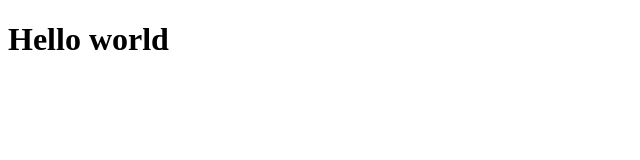
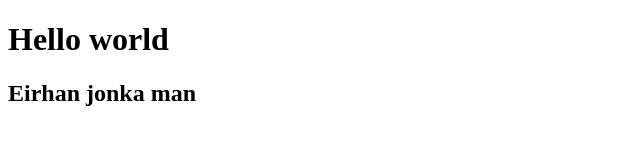
Before and after one commit to Kuplinov7788/demo-, a plain HTML site: page index.html in a window 1280 px wide. Shown: the whole page, without its empty margins (0-640 px from the left). Drawn offline with Linux system fonts and the light colour scheme.

Commit message:
ikichi ozgartirishm

```diff
--- a/index.html
+++ b/index.html
@@ -7,5 +7,6 @@
   </head>
   <body>
     <h1>Hello world</h1>
+    <h2>Eirhan jonka man </h2>
   </body>
 </html>
```
